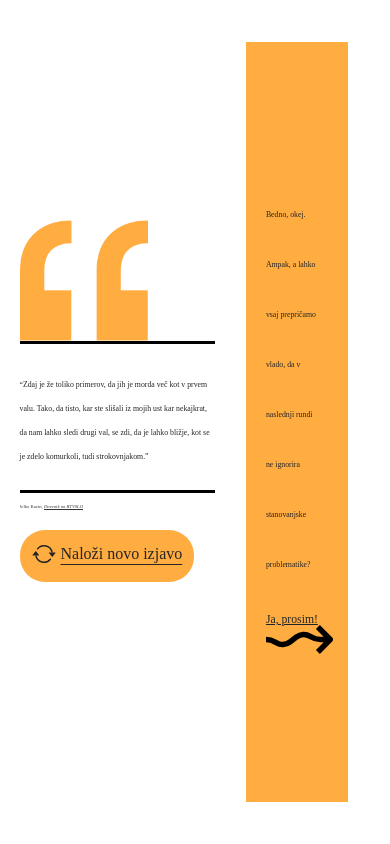
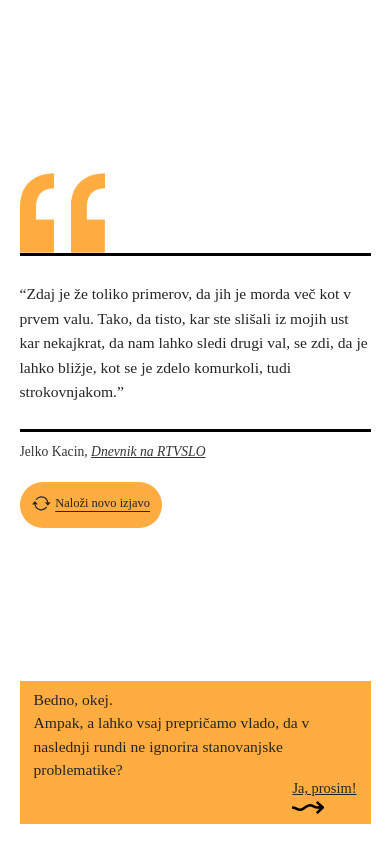
Before and after one commit to danesjenovdan/kbpjs, a Vue app: page / in a window 390 px wide. Built offline with nearby package versions, Linux system fonts and the light colour scheme; a web font is replaced by a local one.

Commit message:
mobile responsive view

```diff
--- a/src/components/Accordion.vue
+++ b/src/components/Accordion.vue
@@ -6,15 +6,14 @@
     <div :ref="'accordion-' + arg.id"
          :id="'accordion-' + arg.id"
          v-for="arg in content" :key="arg.id"
-         style="border-top: 5px solid black; padding: 0; font-family: quador-display; color: #252525">
-      <b-row>
-        <b-col cols="4" style="margin-left: -5vw; margin-right: 3vw">
+         style="border-top: 5px solid black; padding: 0; font-family: quador-display; color: #252525; width: 100%">
+      <b-row class="pr-0 mr-0 ml-0">
+        <b-col cols="4" class="number-column">
           <img :class="arg.expanded ? 'float-right' : 'float-right h-100'" :src="require('../assets/numbers/'+arg.id+'.svg')">
         </b-col>
-        <b-col class="pr-5" style="padding-top: 3vh; padding-bottom: 3vh">
-          <h1 class="accordion-title" style="-ms-hyphens: auto">{{ arg.title }}</h1>
-          <p v-html="arg.lead_paragraph"
-             style="font-family: acumin-pro; font-weight: 300;">
+        <b-col class="text-column">
+          <h1 class="accordion-title">{{ arg.title }}</h1>
+          <p v-html="arg.lead_paragraph" class="lead-paragraph">
           </p>
           <div v-if="!arg.expanded"
                class="learn-more"
@@ -88,19 +87,23 @@ export default {
     display: list-item;
     list-style-type: none;
     list-style-position: inside;
-    font-size: 4vh;
+    font-size: 2vw;
     cursor: pointer;
     font-family: quador-display;
   }
   .learn-more:before{
     content: url("../assets/icons/learn_more_arrow.svg");
-    width: 5.5vh;
-    vertical-align: top;
+    width: 4.5vw;
+    vertical-align: middle;
     margin-right: 5px;
     display: inline-block;
   }
   .learn-more:hover:before {
     animation: shake 0.5s;
+  }
+  .lead-paragraph {
+    font-family: acumin-pro;
+    font-weight: 300;
   }
   @keyframes shake {
     0% { transform: rotate(0deg); }
@@ -115,8 +118,8 @@ export default {
   }
   .bullet-point:before {
     content: url("../assets/icons/learn_more_arrow.svg");
-    width: 5.5vh;
-    vertical-align: top;
+    width: 3.5vw;
+    vertical-align: middle;
     margin-right: 5px;
     display: inline-block;
   }
@@ -140,4 +143,70 @@ export default {
   p >>> a:hover {
     text-decoration-color: #ffac41;
   }
+  .text-column {
+    padding-top: 3vh;
+    padding-bottom: 3vh;
+    padding-right: 3rem !important;
+  }
+  .number-column {
+    margin-left: -5vw;
+    margin-right: 3vw;
+  }
+
+  @media (max-width: 991px) {                                /*  991px */
+    #top-paragraph {
+      font-size: 2.5vw;
+    }
+    .learn-more {
+      font-size: 3vw;
+    }
+    .learn-more:before{
+      vertical-align: top;
+    }
+    .bullet-point:before {
+      vertical-align: top;
+    }
+  }
+  @media (max-width: 767px) {                                /*  767px */
+    #top-paragraph {
+      font-size: 3vw;
+    }
+    .learn-more {
+      font-size: 3.5vw;
+    }
+    .learn-more:before{
+      width: 5.5vw;
+    }
+    .accordion-title {
+      font-size: 6vw;
+    }
+    .lead-paragraph {
+      font-weight: 300;
+      font-size: 2.3vw;
+    }
+    .bullet-point:before {
+      width: 4vw;
+    }
+  }
+  @media (max-width: 575px) {                                /*  575px */
+    #top-paragraph {
+      font-size: 4vw;
+    }
+    .learn-more {
+      font-size: 6vw;
+    }
+    .learn-more:before{
+      width: 11vw;
+    }
+    .accordion-title {
+      font-size: 6.5vw;
+    }
+    .lead-paragraph {
+      font-weight: 300;
+      font-size: 0.9rem;
+    }
+    .bullet-point:before {
+      width: 8vw;
+    }
+  }
 </style>
--- a/src/views/Arguments.vue
+++ b/src/views/Arguments.vue
@@ -1,6 +1,6 @@
 <template>
   <b-container fluid class="p-0 m-0">
-    <div id="side-bar">
+    <div id="side-bar-1">
       <div class="poziv">
         <p>Lorem Ipsum is simply dummy text of the printing and typesetting industry. Lorem Ipsum has been the industry's standard dummy text ever since the 1500s, when an unknown printer took a galley of type and scrambled it to make a type specimen book.</p>
       </div>
@@ -18,7 +18,7 @@
           <span> in </span>
           <a href="https://www.facebook.com/kjebomopajutrispali/"
              rel="noreferrer noopener"
-             target="_blank">Kje bomo pa jutri spali?</a>
+             target="_blank">Kje&nbsp;bomo&nbsp;pa&nbsp;jutri&nbsp;spali?</a>
         </span>
       </div>
       <div class="donate">
@@ -36,6 +36,40 @@
     </div>
     <div class="accordion-container">
       <accordion></accordion>
+      <div id="side-bar-2">
+        <div class="poziv">
+          <p>Lorem Ipsum is simply dummy text of the printing and typesetting industry. Lorem Ipsum has been the industry's standard dummy text ever since the 1500s, when an unknown printer took a galley of type and scrambled it to make a type specimen book.</p>
+        </div>
+        <div class="icons">
+          <b-button class="icon"><img src="../assets/icons/facebook.svg"></b-button>
+          <b-button class="icon"><img src="../assets/icons/twitter.svg"></b-button>
+          <b-button class="icon"><img src="../assets/icons/mail.svg"></b-button>
+        </div>
+        <div class="authors">
+        <span>
+          <p class="m-0">Kampanjo sta pripravila</p>
+          <a href="https://danesjenovdan.si/"
+             rel="noreferrer noopener"
+             target="_blank">Danes&nbsp;je&nbsp;nov&nbsp;dan</a>
+          <span> in </span>
+          <a href="https://www.facebook.com/kjebomopajutrispali/"
+             rel="noreferrer noopener"
+             target="_blank">Kje&nbsp;bomo&nbsp;pa&nbsp;jutri&nbsp;spali?</a>
+        </span>
+        </div>
+        <div class="donate">
+        <span>
+          <span>Želiš podpreti naše delo?</span>
+          <b-button id="donate-btn">
+            <span style="font-weight: bold; font-family: quador-display;">Doniraj</span>
+            <b-icon icon="suit-heart-fill"
+                    style="margin-left: 10px"
+                    class="heart">
+            </b-icon>
+          </b-button>
+        </span>
+        </div>
+      </div>
     </div>
   </b-container>
 </template>
@@ -55,7 +89,7 @@ export default {
 </script>
 
 <style scoped>
-  #side-bar{
+  #side-bar-1{
     background-color: #ffac41;
     display: flex;
     flex-direction: column;
@@ -68,6 +102,9 @@ export default {
     z-index: 3000;
     width: 30%;
     border-left: 5px solid black;
+  }
+  #side-bar-2{
+    display: none;
   }
   .icons {
     display: flex;
@@ -120,6 +157,8 @@ export default {
     align-self: baseline;
     text-align: center;
     display: table;
+    font-family: acumin-pro;
+    font-weight: 500;
   }
   #donate-btn {
     background-color: transparent;
@@ -149,7 +188,6 @@ export default {
   }
   .accordion-container {
     width: 70%;
-    height: 100vh;
     margin: 0;
   }
   span > a {
@@ -157,5 +195,94 @@ export default {
     text-decoration: underline;
     color: #252525;
   }
+  .visible-xs {
+    display: none;
+  }
 
+  @media (max-width: 991px)  {                                /*  991px*/
+    #side-bar-1 {
+      display: none;
+    }
+    #side-bar-2{
+      background-color: #ffac41;
+      border-top: 5px solid black;
+      display: flex;
+      flex-direction: column;
+      overflow-y: auto;
+      align-items: stretch;
+    }
+    .icons {
+      padding-bottom: 20px;
+    }
+    .icon > img {
+      width: 12vw;
+    }
+    .authors {
+      padding: 20px 0 20px 0;
+    }
+    .authors > span {
+      font-size: 2.5vw;
+    }
+    .authors p {
+      font-size: 2.5vw;
+    }
+    .donate {
+      padding: 20px 0 20px 0;
+      font-size: 2.5vw;
+    }
+    #donate-btn {
+      margin-left: 15px;
+    }
+    .poziv {
+      font-size: 2.5vw;
+      margin: 15px 2rem 0 2rem;
+    }
+    .accordion-container {
+      width: 100%;
+    }
+    span > a {
+      font-size: 2.5vw;
+    }
+  }
+
+  @media (max-width: 767px) {                                /*  767px */
+    .icon > img {
+      width: 12vw;
+    }
+    .authors > span {
+      font-size: 3vw;
+    }
+    .authors p {
+      font-size: 3vw;
+    }
+    .donate {
+      font-size: 3vw;
+    }
+    .poziv {
+      font-size: 3vw;
+    }
+    span > a {
+      font-size: 3vw;
+    }
+  }
+  @media (max-width: 575px) {                                /*  575px */
+    .icon > img {
+      width: 15vw;
+    }
+    .authors > span {
+      font-size: 4vw;
+    }
+    .authors p {
+      font-size: 4vw;
+    }
+    .donate {
+      font-size: 4vw;
+    }
+    .poziv {
+      font-size: 4vw;
+    }
+    span > a {
+      font-size: 4vw;
+    }
+  }
 </style>
--- a/src/views/Home.vue
+++ b/src/views/Home.vue
@@ -1,5 +1,5 @@
 <template>
-  <div>
+  <span>
     <div class="container">
       <img class="quotation-mark" style="align-self: start" src="../assets/quotation_mark.png"/>
       <div id="quote-box">
@@ -26,9 +26,29 @@
         </b-icon>
         <span style="vertical-align: top;">Naloži novo izjavo</span>
       </button>
+      <div class="container-side-panel-2">
+        <p class="side-panel-text">
+          Bedno, okej.<br>
+          Ampak, a lahko
+          vsaj prepričamo
+          vlado, da v
+          naslednji rundi
+          ne ignorira
+          stanovanjske
+          problematike?
+        </p>
+        <div class="side-panel-link">
+          <router-link to="/argumenti"
+                       @click.native="stopTimeout()"
+                       style="color: #252525; line-height: 1">
+            <p class="m-0">Ja, prosim!</p>
+            <img class="arrow" src="../assets/icons/learn_more_arrow.svg">
+          </router-link>
         </div>
-    <div class="container-side-panel">
-      <p id="side-panel-text">
+      </div>
+    </div>
+    <div class="container-side-panel-1">
+      <p class="side-panel-text">
         Bedno, okej.<br>
         Ampak, a lahko
         vsaj prepričamo
@@ -38,7 +58,7 @@
         stanovanjske
         problematike?
       </p>
-      <div id="side-panel-link">
+      <div class="side-panel-link">
         <router-link to="/argumenti"
                      @click.native="stopTimeout()"
                      style="color: #252525; line-height: 1">
@@ -47,7 +67,7 @@
         </router-link>
       </div>
     </div>
-  </div>
+  </span>
 </template>
 
 <script>
@@ -124,7 +144,7 @@ export default {
     -moz-box-sizing: border-box;
     box-sizing: border-box;
   }
-  .container-side-panel {
+  .container-side-panel-1 {
     position: absolute;
     padding: 5%;
     -webkit-box-sizing: border-box;
@@ -139,6 +159,9 @@ export default {
     flex-direction: column;
     background-color: #ffac41;
     text-align: left;
+  }
+  .container-side-panel-2 {
+    display: none;
   }
 
   #quote-box{
@@ -158,7 +181,7 @@ export default {
 
   #quote-reference{
     margin-top: 10px;
-    font-size: 1.2vw;
+    font-size: 1.5vw;
     font-family: acumin-pro;
     color: #343434;
     overflow: hidden;
@@ -189,7 +212,7 @@ export default {
     transition: all 3s ease;
   }
 
-  #side-panel-text {
+  .side-panel-text {
     font-size: 2vw;
     font-family: quador-display;
     font-weight: 500;
@@ -197,7 +220,7 @@ export default {
     color: #252525;
   }
 
-  #side-panel-link {
+  .side-panel-link {
     margin-top: 2vw;
     font-size: 3vw;
     text-decoration: underline;
@@ -205,7 +228,7 @@ export default {
     font-family: quador-display;
     font-weight: 500;
   }
-  #side-panel-link:hover img {
+  .side-panel-link:hover img {
     animation: shake 0.5s;
   }
   @keyframes shake {
@@ -214,6 +237,9 @@ export default {
     50% { transform: translate(0, 0); }
     75% { transform: translate(15px, 0); }
     100% { transform: translate(0, 0); }
+  }
+  .arrow {
+    width: 8vh;
   }
 
   /* Enter and leave animations can use different */
@@ -232,4 +258,94 @@ export default {
     transform: translateX(-100px);
     opacity: 0;
   }
+
+  @media (max-width: 991px) {                                /*  991px */
+    .container {
+      width: 100%;
+      height: 100%;
+      max-width: 100%;
+      left: 0;
+      padding: 5%;
+    }
+    .container-side-panel-1 {
+      display: none;
+    }
+    .container-side-panel-2 {
+      padding: 2% 4%;
+      right: 5vh;
+      top: 5vh;
+      width: 100%;
+      display: block;
+      background-color: #ffac41;
+    }
+    #quote-box{
+      width: 100%;
+    }
+    #quote-text{
+      font-size: 3vw;
+    }
+    #quote-reference{
+      margin-top: 10px;
+      font-size: 3vw;
+    }
+    #quote-btn{
+      font-size: 2vw;
+    }
+    .quotation-mark{
+      height: 10% !important;
+    }
+    .side-panel-text {
+      font-size: 3vw;
+      line-height: 1.5;
+    }
+    .side-panel-link {
+      float: right;
+      margin-top: 0;
+      font-size: 3vw;
+    }
+    .arrow {
+      width: 6vw;
+    }
+  }
+  @media (max-width: 767px) {                                /*  767px */
+    #quote-text{
+      font-size: 3.5vw;
+    }
+    #quote-reference{
+      font-size: 3vw;
+    }
+    #quote-btn{
+      font-size: 3vw;
+    }
+    .side-panel-text {
+      font-size: 3vw;
+      margin: 0;
+    }
+    .side-panel-link {
+      font-size: 3vw;
+    }
+    .arrow {
+      width: 6vw;
+    }
+  }
+  @media (max-width: 575px) {                                /*  575px */
+    #quote-text{
+      font-size: 4vw;
+    }
+    #quote-reference{
+      font-size: 3.5vw;
+    }
+    #quote-btn{
+      font-size: 3.2vw;
+    }
+    .side-panel-text {
+      font-size: 4vw;
+    }
+    .side-panel-link {
+      font-size: 3.7vw;
+    }
+    .arrow {
+      width: 8vw;
+    }
+  }
 </style>
```
Lines whose indentation alone changed are shown as unchanged.
